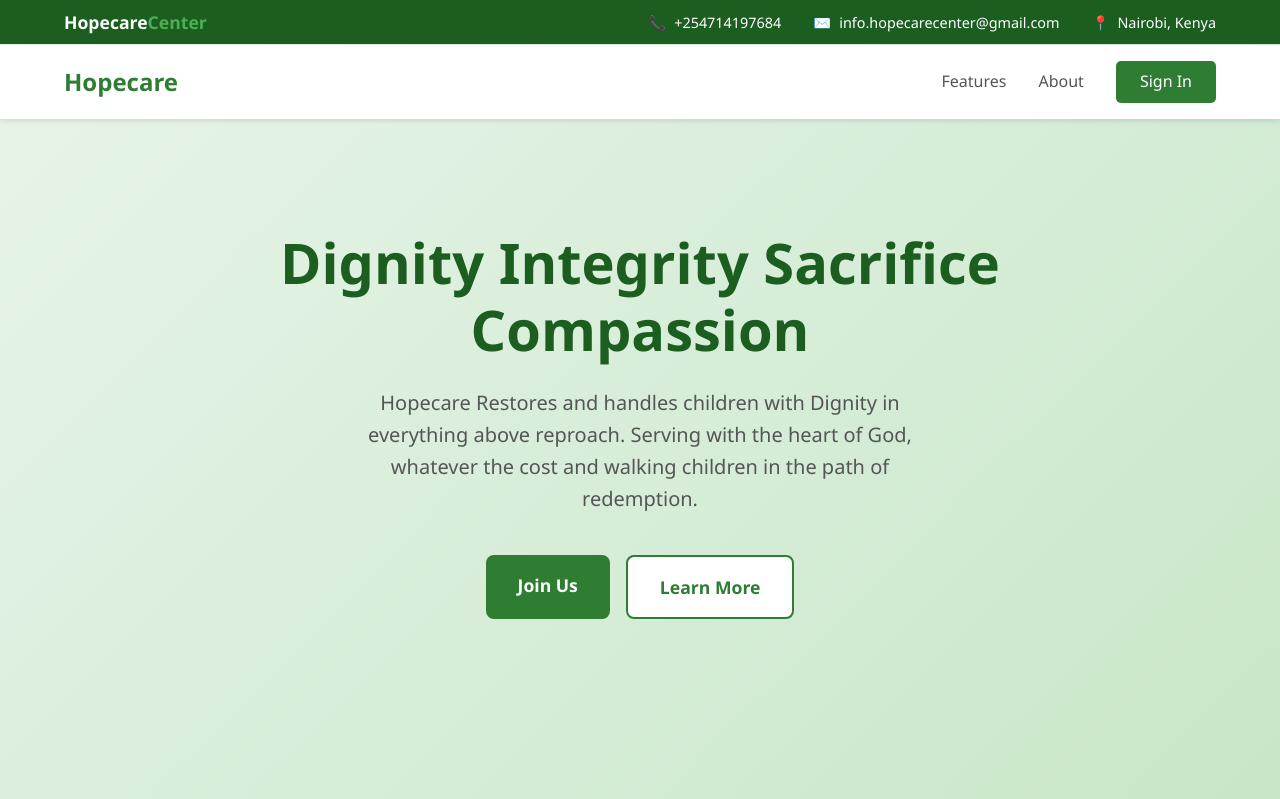
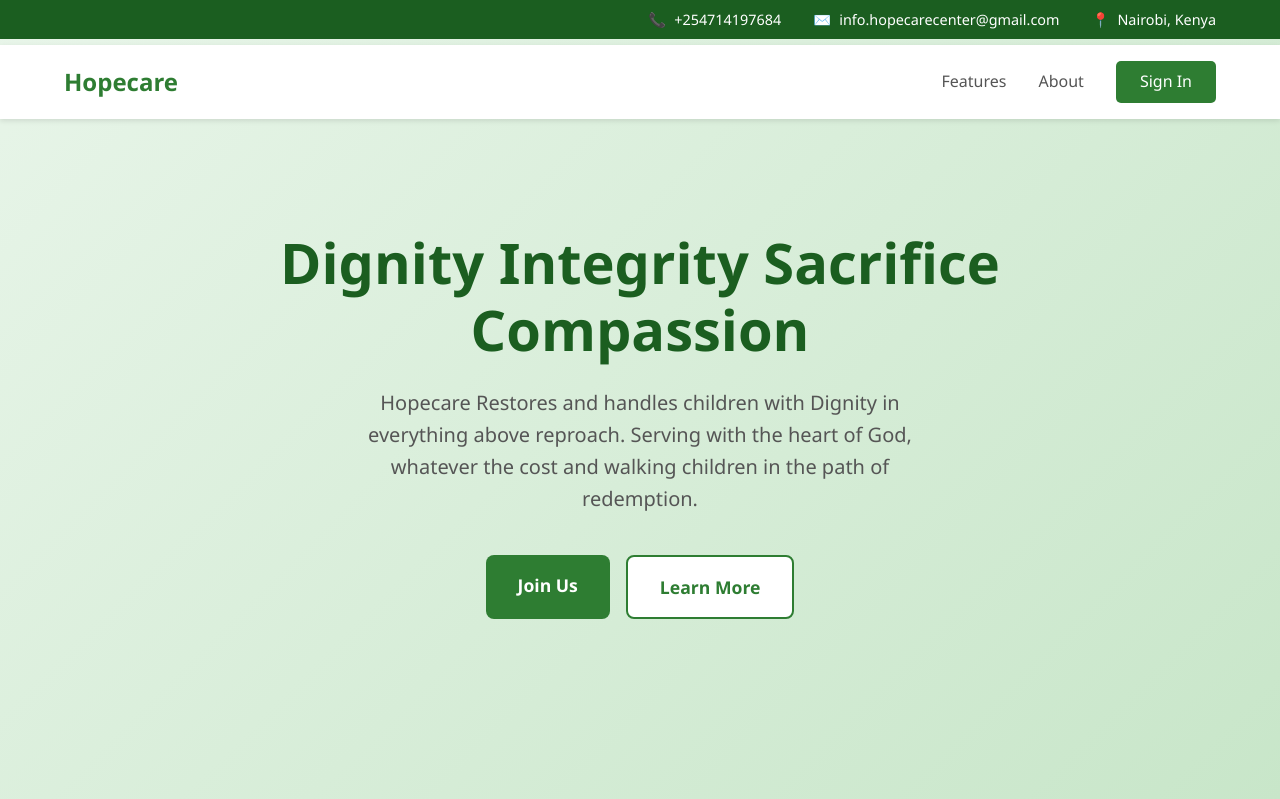
Before and after one commit to 1155-boni/Hopecare2.0, a Django app: page / in a window 1280 px wide. Shown: the top 799 px of the page. Run offline with Django 5.2, Linux system fonts and the light colour scheme.

Commit message:
Replace logo text with an image in the top bar of landing page

```diff
--- a/templates/landing.html
+++ b/templates/landing.html
@@ -305,7 +305,7 @@
     <!-- Top Bar - Contact Info -->
     <div class="top-bar">
         <div class="top-bar-logo">
-            Hopecare <span>Center</span>
+            <img src="" alt="">
         </div>
         <div class="top-bar-info">
             <div class="top-bar-item">
```
